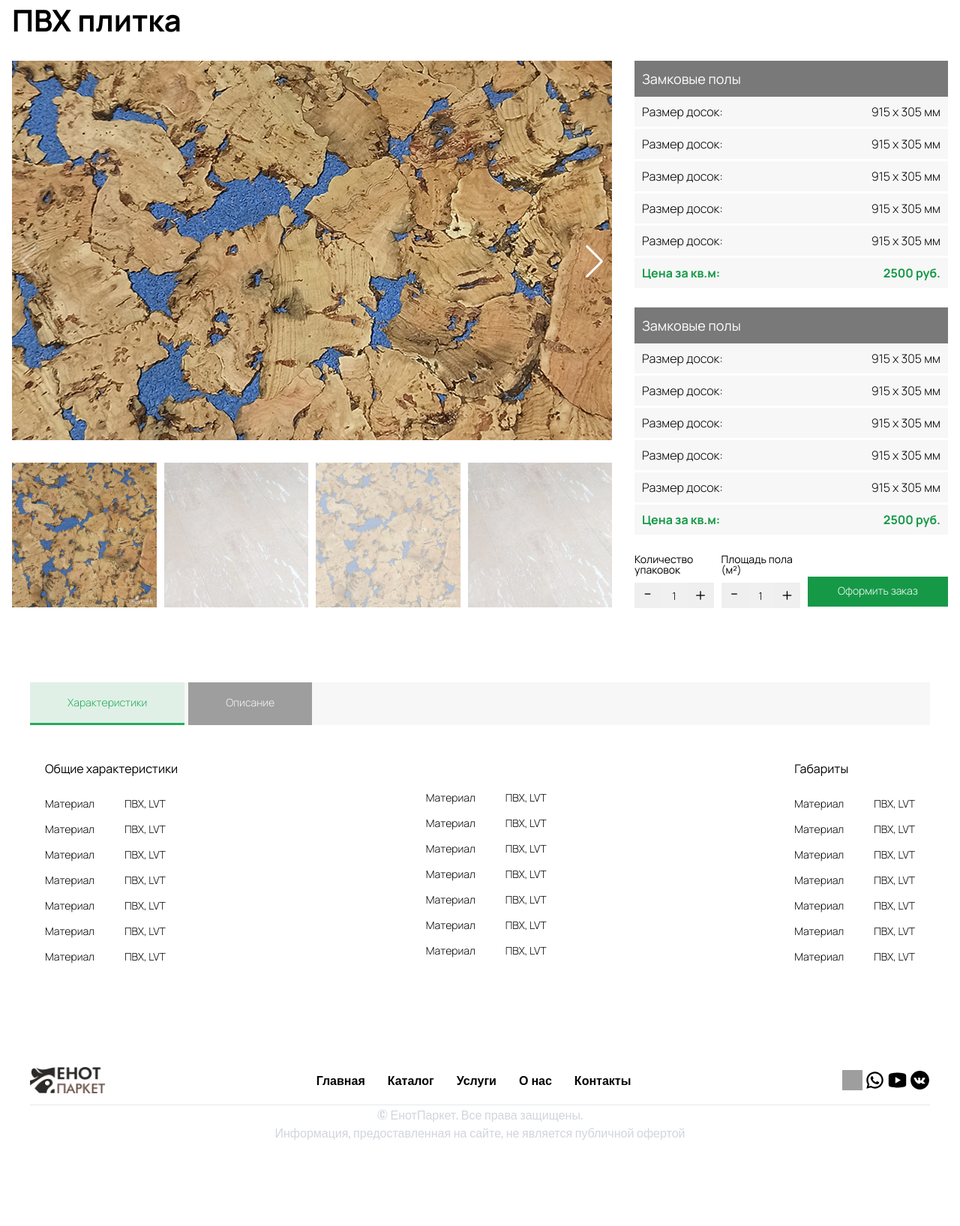
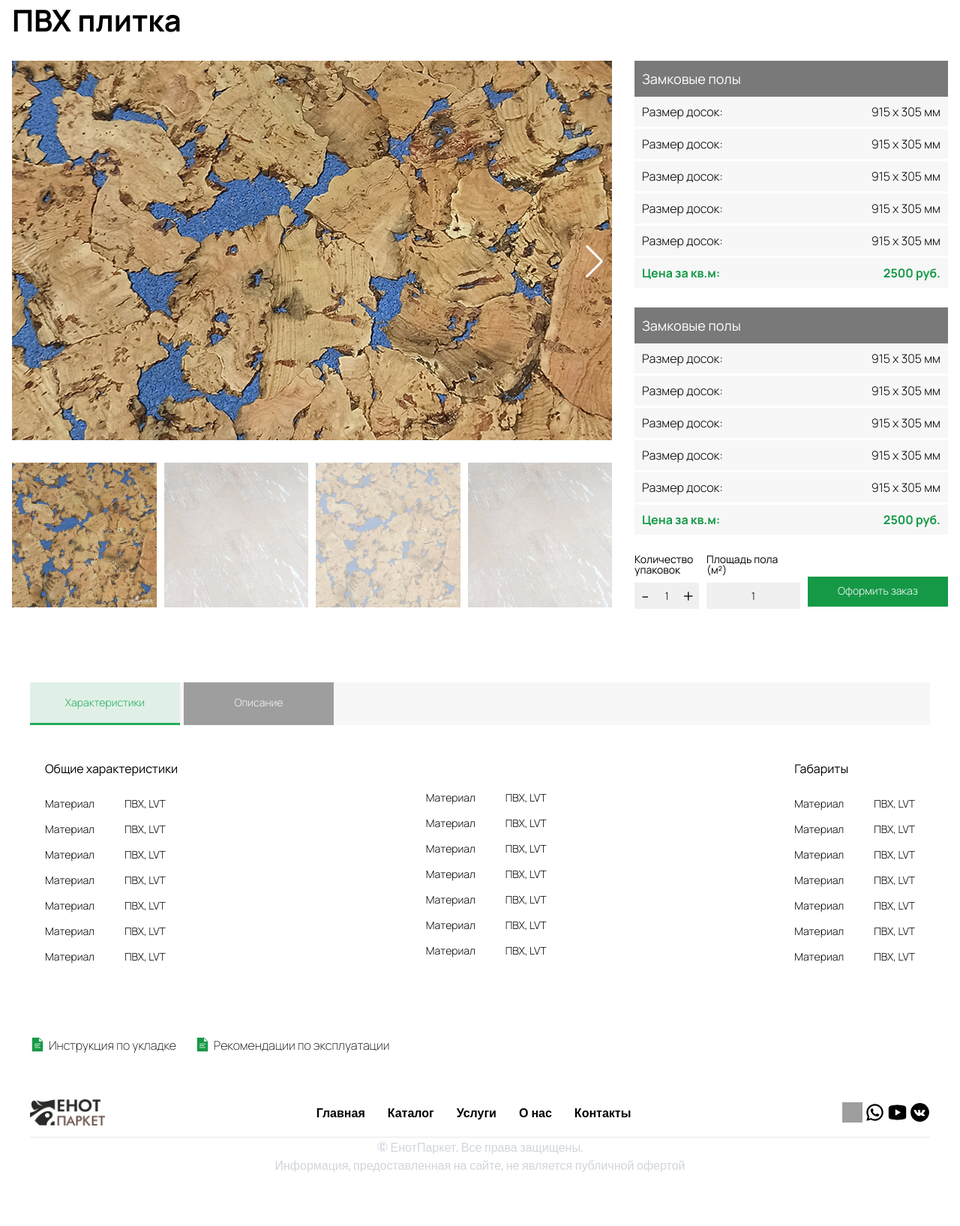
Before and after one commit to Mozefoka/Enot, a PHP site: page /pages/commodity.html in a window 1280 px wide. Shown: the part 151-1786 px from the top of the page at 75% size. Before the commit the page ends 1671 px from the top, so only its background shows below. Run offline with PHP 8.4, Linux system fonts and the light colour scheme; style sheets or scripts are compiled from the project's sources; grey boxes are pictures that could not be loaded.

Commit message:
10231 fix

```diff
--- a/css/commodity/commodity.css
+++ b/css/commodity/commodity.css
@@ -12,6 +12,7 @@
   justify-content: center;
   align-items: center;
   gap: 30px;
+  padding: 0 15px;
   margin-bottom: 100px;
 }
 @media (max-width: 969px) {
@@ -19,6 +20,11 @@
     flex-direction: column;
     align-items: center;
     margin-bottom: 230px;
+  }
+}
+@media (max-width: 520px) {
+  .commodity__content {
+    margin-bottom: 300px;
   }
 }
 .commodity__content-item-images {
@@ -94,7 +100,7 @@
   width: 100%;
   padding: 20px;
   margin: 35vh auto;
-  bottom: 75px;
+  bottom: 135px;
   left: 20px;
   border-radius: 5px;
   background: #fff;
@@ -109,7 +115,7 @@
 }
 @media (max-width: 800px) {
   .commodity__info-popup {
-    left: 5px;
+    left: 0;
   }
 }
 .commodity__info-popup-wrapper--active {
@@ -151,6 +157,11 @@
   justify-content: center;
   gap: 10px;
 }
+@media (max-width: 520px) {
+  .commodity__info-btns {
+    flex-wrap: wrap;
+  }
+}
 .commodity__info-counter {
   width: 125px;
 }
@@ -158,6 +169,7 @@
   margin-bottom: 10px;
 }
 .commodity__info-counter__pack {
+  height: 35px;
   display: flex;
   align-items: center;
   text-align: center;
@@ -167,19 +179,19 @@
   width: 100%;
   font-size: 25px;
 }
-.commodity__info-counter__pack div {
-  width: 100%;
+.commodity__info-counter__area {
+  display: flex;
+  flex-direction: column;
+  justify-content: center;
+  width: 125px;
+  height: 35px;
+  text-align: center;
+  background-color: #f0f0f0;
 }
 .commodity #buttonCountNumber {
   font-size: 14px;
   text-align: center;
   background-color: #f0f0f0;
-}
-.commodity #buttonCountMinus {
-  padding: 0 0 7px 0;
-}
-.commodity #buttonCountPlus {
-  padding: 4px 0 5px 0;
 }
 .commodity__info-btn {
   max-width: 187px;
@@ -199,7 +211,6 @@
   grid-template-columns: repeat(3, auto);
   justify-content: space-between;
   gap: 10px;
-  margin-bottom: 40px;
 }
 @media (max-width: 720px) {
   .commodity__properties-characteristics-info-wrapper {
@@ -238,6 +249,16 @@
   background-repeat: no-repeat;
 }
 
+.tab {
+  display: none;
+  padding: 20px;
+  margin-bottom: 60px;
+}
+
+.tab.is-active {
+  display: block;
+}
+
 .tabs-nav {
   display: flex;
   gap: 5px;
@@ -247,7 +268,9 @@
 }
 
 .tabs-nav__item {
-  padding: 20px 50px;
+  max-width: 200px;
+  width: 100%;
+  padding: 20px 0;
   color: #f7f7f7;
   background-color: #9e9e9e;
 }
@@ -256,13 +279,4 @@
   color: #22ad5c;
   background-color: rgba(34, 173, 92, 0.1);
   border-bottom: 3px solid #22ad5c;
-}
-
-.tab {
-  display: none;
-  padding: 20px;
-}
-
-.tab.is-active {
-  display: block;
 }/*# sourceMappingURL=commodity.css.map */
--- a/css/commodity/commodity.scss
+++ b/css/commodity/commodity.scss
@@ -13,6 +13,7 @@
         justify-content: center;
         align-items: center;
         gap: 30px;
+        padding: 0 15px;
         margin-bottom: 100px;
 
         @media (max-width: 969px) {
@@ -21,6 +22,9 @@
             margin-bottom: 230px;
         }
 
+        @media (max-width: 520px) {
+            margin-bottom: 300px;
+        }
     }
 
     &__content-item-images {
@@ -98,7 +102,7 @@
         width: 100%;
         padding: 20px;
         margin: 35vh auto;
-        bottom: 75px;
+        bottom: 135px;
         left: 20px;
         border-radius: 5px;
         background: #fff;
@@ -114,7 +118,7 @@
         }
 
         @media (max-width: 800px) {
-            left: 5px;
+            left: 0;
         }
 
     }
@@ -160,6 +164,11 @@
         display: flex;
         justify-content: center;
         gap: 10px;
+
+        @media (max-width: 520px) {
+            flex-wrap: wrap;
+        }
+
     }
 
     &__info-counter {
@@ -171,6 +180,7 @@
     }
 
     &__info-counter__pack {
+        height: 35px;
         display: flex;
         align-items: center;
         text-align: center;
@@ -180,9 +190,19 @@
             width: 100%;
             font-size: 25px;
         }
+    }
+
+    &__info-counter__area {
+        display: flex;
+        flex-direction: column;
+        justify-content: center;
+        width: 125px;
+        height: 35px;
+        text-align: center;
+        background-color: #f0f0f0;
 
         div {
-            width: 100%;
+
         }
     }
 
@@ -190,14 +210,6 @@
         font-size: 14px;
         text-align: center;
         background-color: #f0f0f0;
-    }
-
-    #buttonCountMinus {
-        padding: 0 0 7px 0;
-    }
-
-    #buttonCountPlus {
-        padding: 4px 0 5px 0;
     }
 
     &__info-btn {
@@ -220,7 +232,6 @@
             grid-template-columns: repeat(3, auto);
             justify-content: space-between;
             gap: 10px;
-            margin-bottom: 40px;
 
             @media (max-width: 720px) {
                 grid-template-columns: repeat(2, auto);
@@ -262,6 +273,14 @@
         }
 }
 
+.tab {
+    display: none;
+    padding: 20px;
+    margin-bottom: 60px;
+}
+
+.tab.is-active { display: block; }
+
 .tabs-nav {
 	display: flex;
 	gap: 5px;
@@ -269,8 +288,11 @@
     background-color: #f7f7f7;
     margin-bottom: 30px;
 }
+
 .tabs-nav__item {
-    padding: 20px 50px;
+    max-width: 200px;
+    width: 100%;
+    padding: 20px 0;
     color: #f7f7f7;
     background-color: #9e9e9e;
 }
@@ -280,10 +302,3 @@
     background-color: rgba(34, 173, 92, 0.1);
     border-bottom: 3px solid #22ad5c;
 }
-
-.tab {
-	display: none;
-	padding: 20px;
-}
-
-.tab.is-active { display: block; }
--- a/pages/commodity.html
+++ b/pages/commodity.html
@@ -239,10 +239,8 @@
 
                         <div class="commodity__info-counter">
                             <h3 class="commodity__info-counter-title">Площадь пола (м²)</h3>
-                            <div class="commodity__info-counter__pack">
-                                <input type="button" id="buttonCountMinus" value="-">
-                                <input id="buttonCountNumber" value="1">
-                                <input type="button" id="buttonCountPlus" value="+">
+                            <div class="commodity__info-counter__area">
+                                <div>1</div>
                             </div>
                         </div>
 
@@ -251,7 +249,6 @@
                     </div>
                 </div>
 
-                <div class="wrapper">
                     <div class="tabs">
                         <div class="tabs__nav tabs-nav">
                             <div class="tabs-nav__item is-active" data-tab-name="tab-1">Характеристики</div>
@@ -382,6 +379,10 @@
                             <div class="tab tab-2">Пробковый пол Fantasie из коллекции NATURAL CORK производится из натуральной.</div>
                         </div>
                     </div>
+
+                <div class="commodity__properties-download-btns">
+                    <a href="#" download="Инструкция по укладке">Инструкция по укладке</a>
+                    <a href="#" download="Рекомендации по эксплуатации">Рекомендации по эксплуатации</a>
                 </div>
             </section>
     </main>
```
Also changed, not shown: 1 other file.
